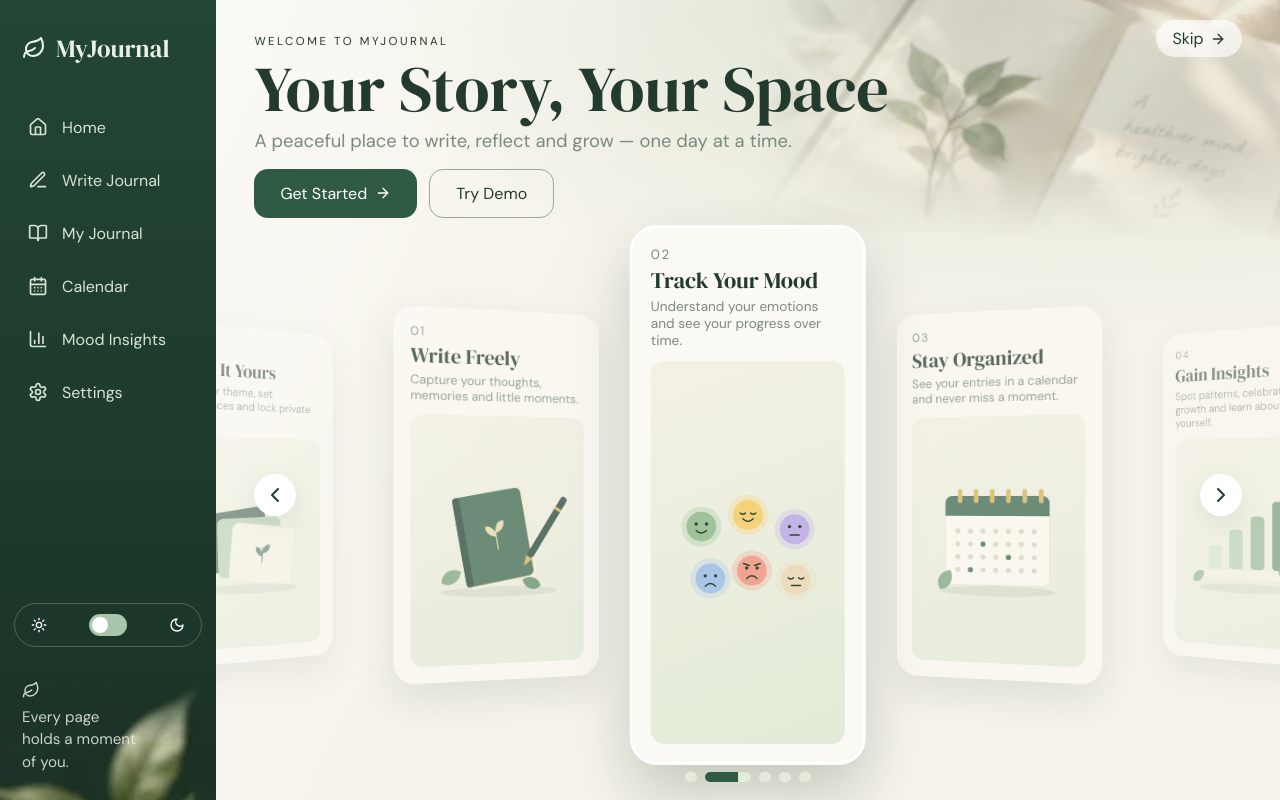
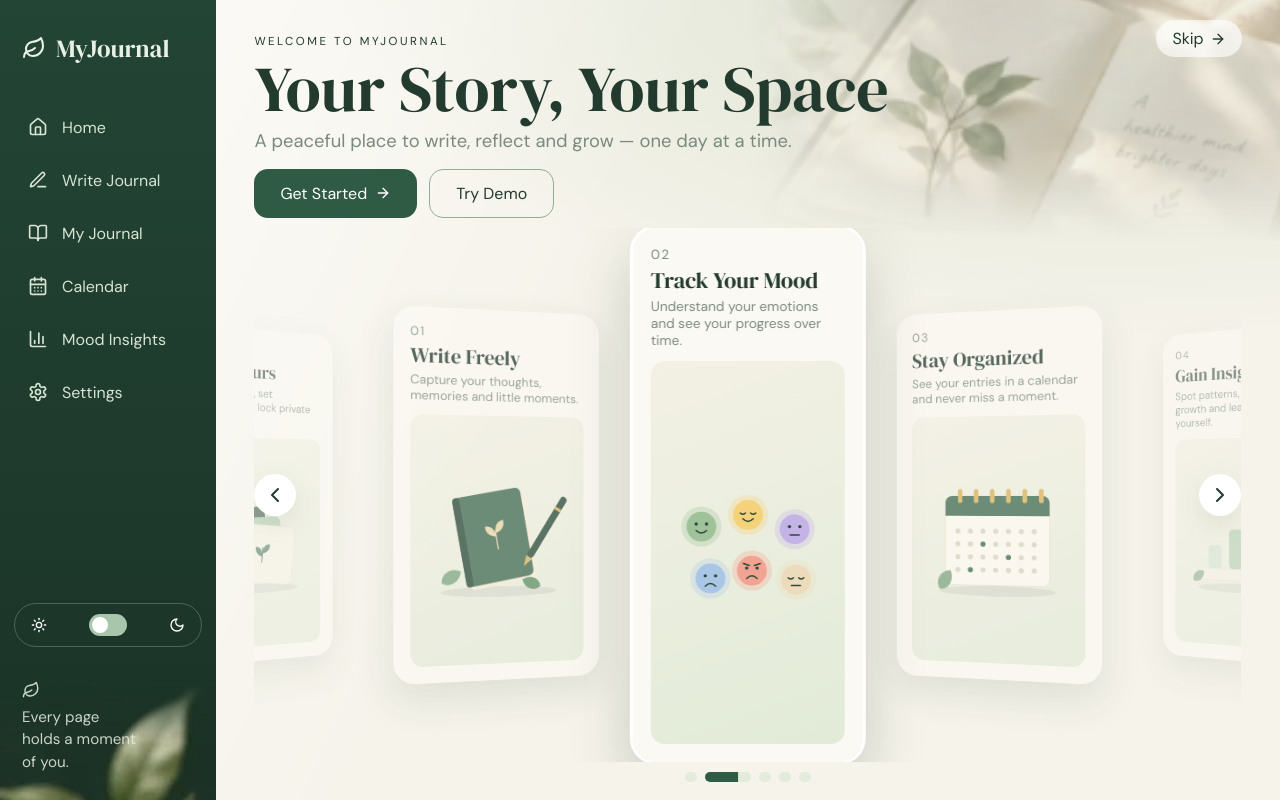
Before and after one commit to Dhanya-15/MyJournal, a React (Vite) app: page / in a window 1280 px wide. Built offline with nearby package versions, Linux system fonts and the light colour scheme.

Commit message:
Fix carousel overlapping sidebar

```diff
--- a/src/styles.css
+++ b/src/styles.css
@@ -257,3 +257,13 @@ body.welcome-page .top{display:none}
   .wl{flex:none}
   .cf{flex:none;height:340px}
 }
+
+/* ===== FIX: carousel must never overlap the sidebar ===== */
+.main{isolation:isolate}
+.side{z-index:60!important}
+.burger{z-index:70!important}
+.cf{overflow:hidden;contain:paint}
+.cf-card{will-change:transform}
+@media(max-width:860px){
+  .side.open ~ .main .cf{visibility:hidden}
+}
```
